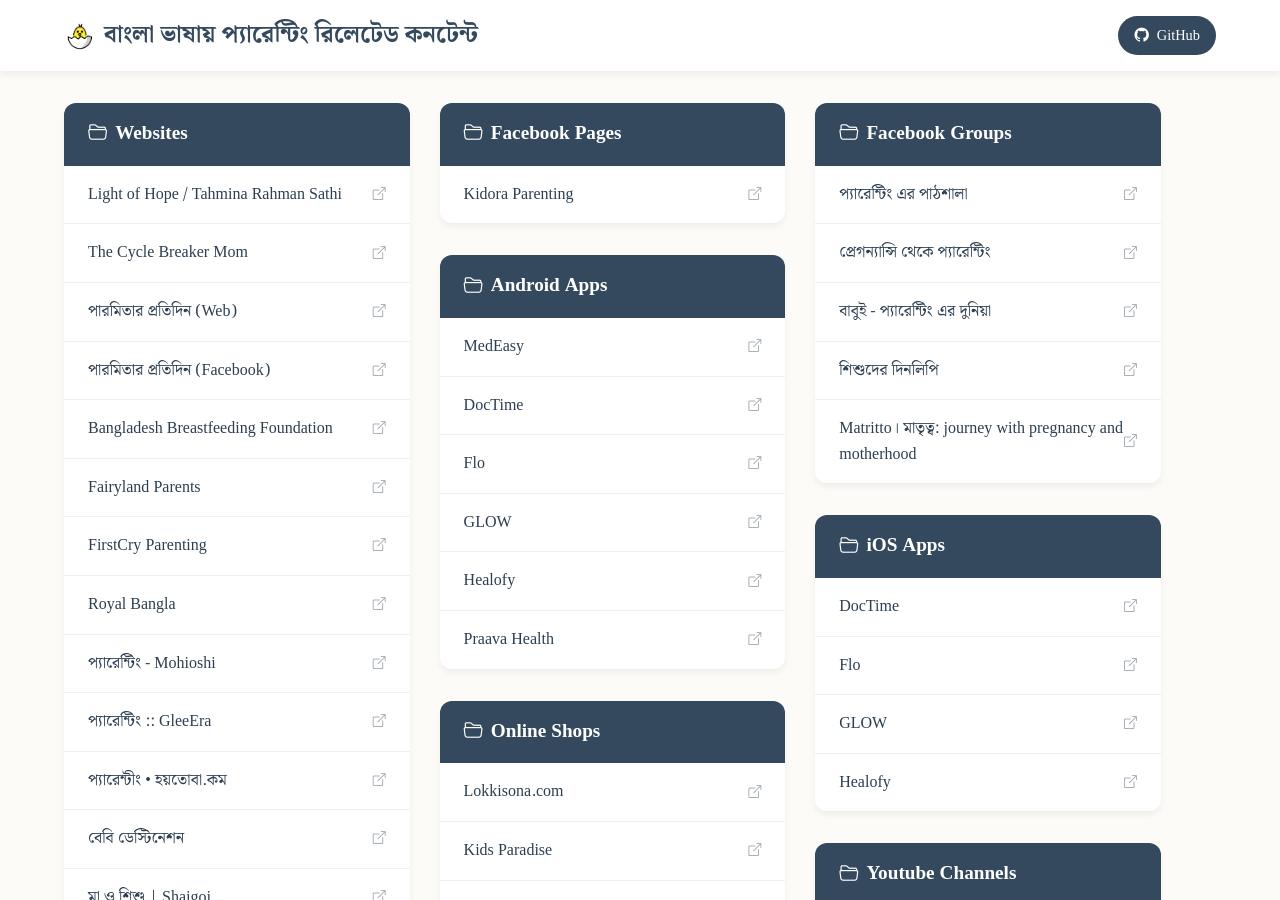
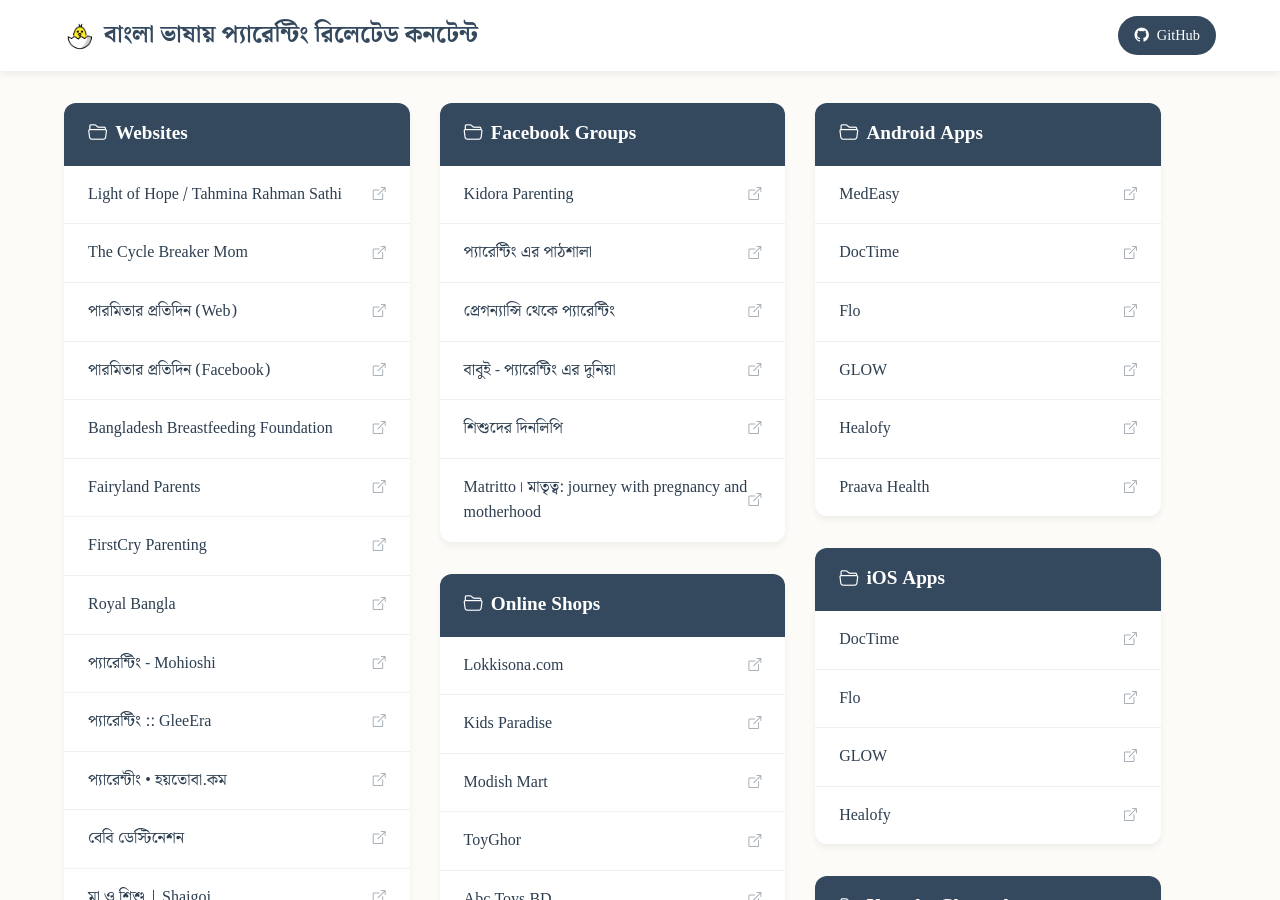
Before and after one commit to mdminhazulhaque/awesome-bangla-parenting, a Jekyll site: the page built from index.md, in a window 1280 px wide and 900 px high. Built offline with Jekyll 4.4.1, drawn with Linux system fonts in a browser that asks for light colours.

Commit message:
Add Kidora Parenting Facebook page to Facebook Groups
https://claude.ai/code/session_01NQM1iNZBuNcgNuVwf1V8pP

```diff
--- a/_data/parenting.json
+++ b/_data/parenting.json
@@ -15,10 +15,8 @@
     "মা ও শিশু | Shajgoj": "https://www.shajgoj.com/category/health/mother-child/",
     "মাতৃত্ব | Matritto": "https://matritto.com/"
   },
-  "Facebook Pages": {
-    "Kidora Parenting": "https://www.facebook.com/KidoraParenting"
-  },
   "Facebook Groups": {
+    "Kidora Parenting": "https://www.facebook.com/KidoraParenting",
     "প্যারেন্টিং এর পাঠশালা": "https://www.facebook.com/groups/607836053181602/",
     "প্রেগন্যান্সি থেকে প্যারেন্টিং": "https://www.facebook.com/groups/fairylandbd/",
     "বাবুই - প্যারেন্টিং এর দুনিয়া": "https://www.facebook.com/groups/807593319600809/",
```
